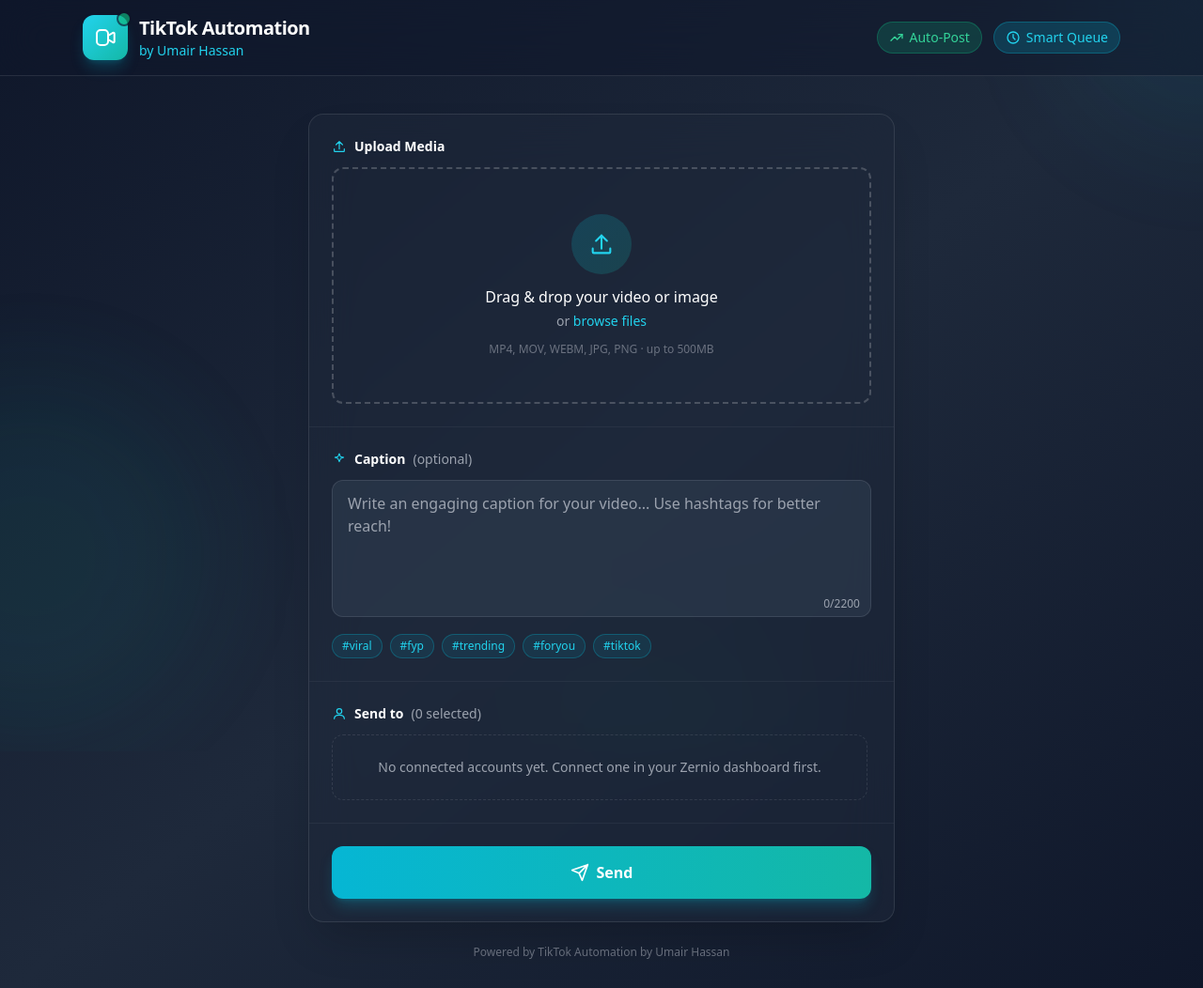
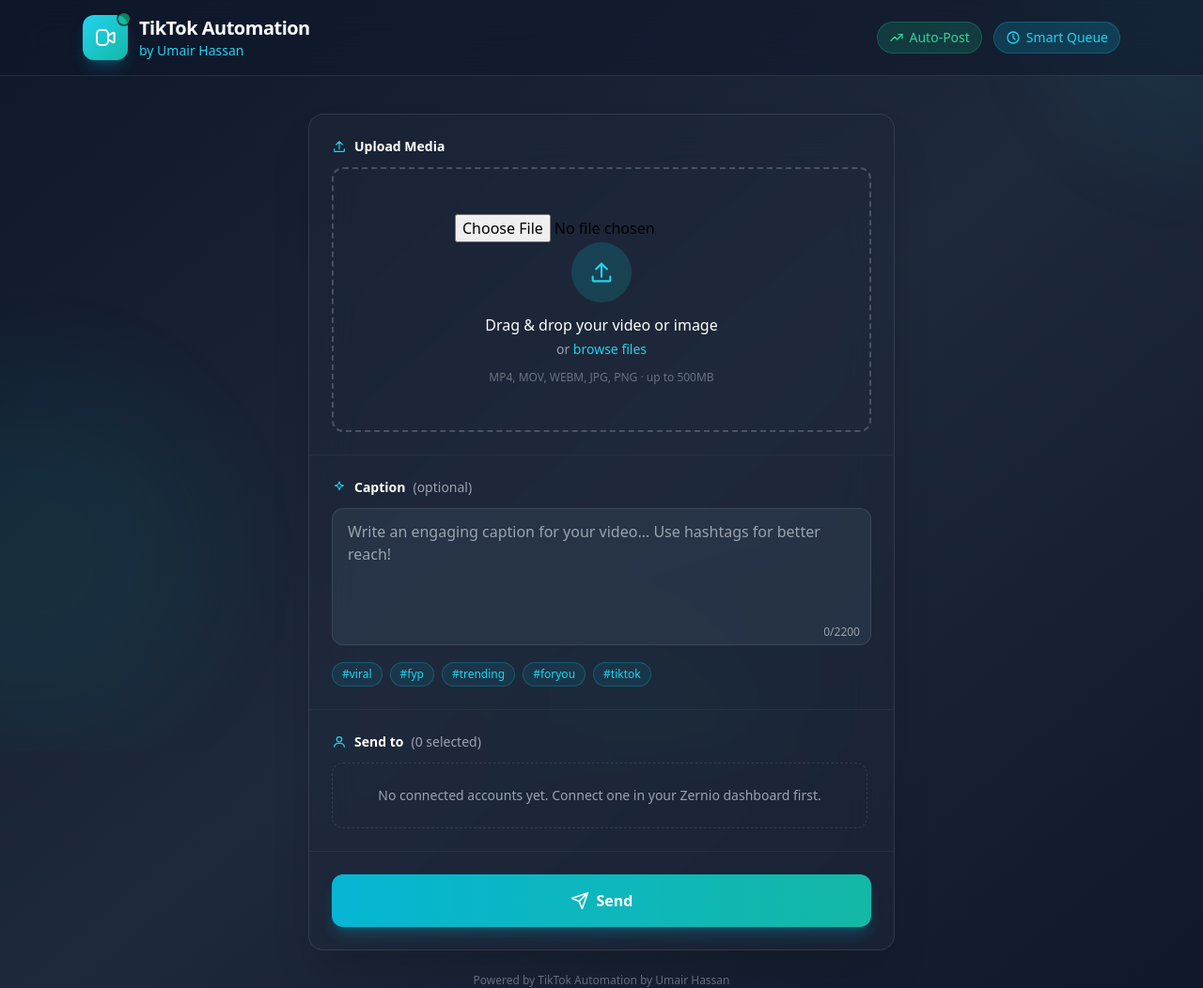
Before and after one commit to teamumair-145/yarrr, a Flask app: template templates/index.html in a window 1280 px wide. Shown: the top 1052 px of the page at 94% size. Run offline with Flask 3, Linux system fonts and the light colour scheme; the template is opened without the code that fills it, so the values that code supplies are empty; some libraries are stand-ins or nearby versions.

Commit message:
Update index.html

```diff
--- a/templates/index.html
+++ b/templates/index.html
@@ -84,7 +84,8 @@
           </label>
 
           <div id="dropzone" class="relative cursor-pointer rounded-xl border-2 border-dashed p-8 sm:p-12 text-center transition-all duration-300 group border-white/20 hover:border-cyan-400/50 hover:bg-white/5" tabindex="0">
-            <input type="file" id="media-input" name="media" accept="image/*,video/*" class="hidden">
+<input type="file" id="media-input" name="media"
+       accept="image/jpeg,image/png,image/webp,image/gif,video/mp4,video/quicktime,video/webm,video/x-m4v,video/*,image/*">
             <div id="dropzone-empty" class="flex flex-col items-center gap-3">
               <div class="w-14 h-14 sm:w-16 sm:h-16 rounded-full bg-gradient-to-br from-cyan-500/20 to-teal-500/20 flex items-center justify-center group-hover:scale-110 transition-transform duration-300">
                 <svg class="w-6 h-6 sm:w-7 sm:h-7 text-cyan-400" viewBox="0 0 24 24" fill="none"><path d="M12 16V4M12 4L7 9M12 4l5 5" stroke="currentColor" stroke-width="1.8" stroke-linecap="round" stroke-linejoin="round"/><path d="M4 16v3a1 1 0 001 1h14a1 1 0 001-1v-3" stroke="currentColor" stroke-width="1.8" stroke-linecap="round" stroke-linejoin="round"/></svg>
```
